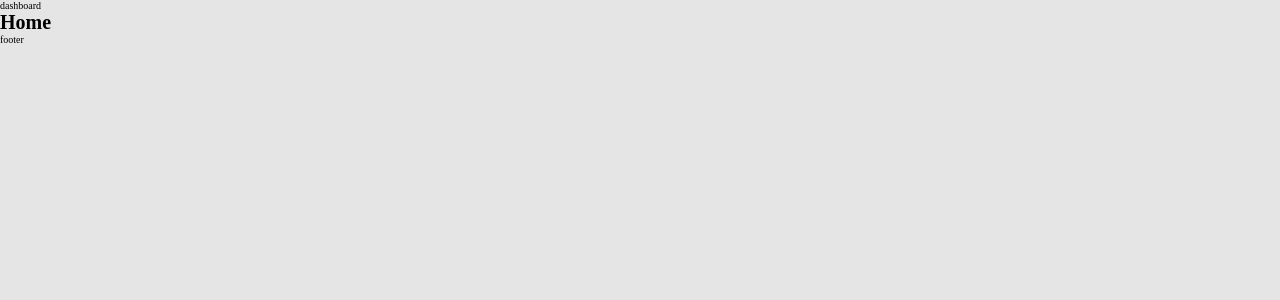
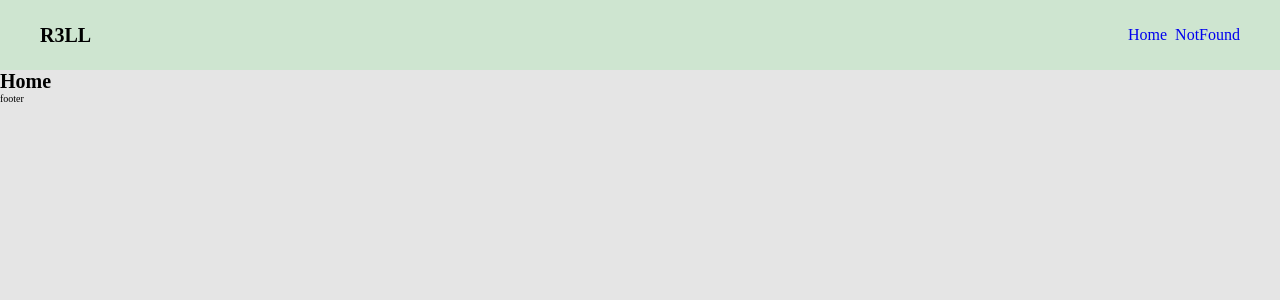
Before and after one commit to renanlimaleite/dashboard-vite-react-ts, a React (Vite) app: page / in a window 1280 px wide. Shown: the top 300 px of the page. Built offline with nearby package versions, Linux system fonts and the light colour scheme.

Commit message:
feat: add header

```diff
--- a/src/App.tsx
+++ b/src/App.tsx
@@ -4,6 +4,7 @@ import { MyRoutes } from "./routes";
 import GlobalStyle from "./styles/global";
 
 import { myTheme } from "./styles/theme/default";
+import { Header } from "./ui/Header";
 
 function App() {
   return (
@@ -11,7 +12,7 @@ function App() {
       <BrowserRouter>
         <ThemeProvider theme={myTheme}>
           <GlobalStyle />
-          <header>dashboard</header>
+          <Header />
           <MyRoutes />
           <footer>footer</footer>
         </ThemeProvider>
--- a/src/pages/Home copy/index.ts
+++ /dev/null
@@ -1 +0,0 @@
-export * from "./Home";
--- /dev/null
+++ b/src/ui/Header/Header.tsx
@@ -0,0 +1,22 @@
+import { Link } from "react-router-dom";
+import * as S from "./styles";
+
+export function Header() {
+  return (
+    <S.Header>
+      <S.Content>
+        <h1>R3LL</h1>
+        <nav>
+          <ul>
+            <li>
+              <Link to="/">Home</Link>
+            </li>
+            <li>
+              <Link to="/asdfsdaf">NotFound</Link>
+            </li>
+          </ul>
+        </nav>
+      </S.Content>
+    </S.Header>
+  );
+}
--- /dev/null
+++ b/src/ui/Header/index.tsx
@@ -0,0 +1 @@
+export * from "./Header";
--- /dev/null
+++ b/src/ui/Header/styles.ts
@@ -0,0 +1,31 @@
+import styled from "styled-components";
+
+export const Header = styled.header`
+  width: 100%;
+  height: 70px;
+  display: flex;
+  align-items: center;
+  background-color: #cee5d0;
+`;
+
+export const Content = styled.div`
+  width: 100%;
+  max-width: 1200px;
+  margin: 0 auto;
+  display: flex;
+  align-items: center;
+  justify-content: space-between;
+
+  nav ul {
+    display: flex;
+    list-style: none;
+
+    li + li {
+      margin-left: 8px;
+    }
+
+    a {
+      font-size: 1.6rem;
+    }
+  }
+`;
```
